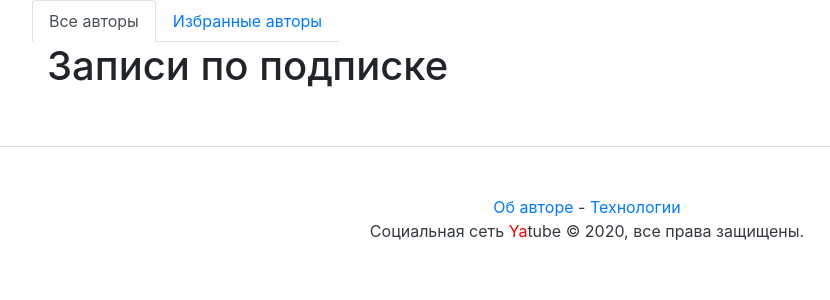
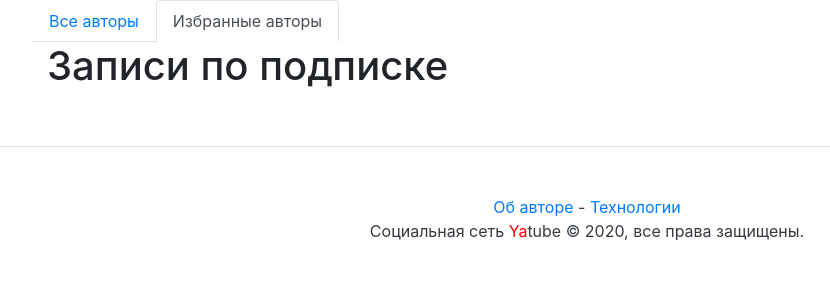
Before and after one commit to TayzleST/yatube, a Django app: page /follow/ in a window 1280 px wide. Shown: the part 56-356 px from the top of the page, without its empty margins (53-883 px from the left). Run offline with Django 3.2, Linux system fonts and the light colour scheme; the visitor is signed in with stand-in values (Sample User, id 1); data comes from the database, SQL or seed files in the repository; data that the repository does not hold is empty; parts of the project's set-up code (start-up, migrations or seed data) failed here and were passed over; some libraries are stand-ins or nearby versions.

Commit message:
fix menu for followed authors and changed size of image in post

```diff
--- a/posts/templates/post_item.html
+++ b/posts/templates/post_item.html
@@ -2,7 +2,7 @@
 
     <!-- Отображение картинки -->
     {% load thumbnail %}
-    {% thumbnail post.image "960x339" crop="center" upscale=True as im %}
+    {% thumbnail post.image "960x500" crop="center" upscale=True as im %}
     <img class="card-img" src="{{ im.url }}" />
     {% endthumbnail %}
     <!-- Отображение текста поста -->
--- a/templates/menu.html
+++ b/templates/menu.html
@@ -2,10 +2,10 @@
 <div class="row">
     <ul class="nav nav-tabs">
         <li class="nav-item">
-            <a class="nav-link {% if index %}active{% endif %}" href="/">Все авторы</a>
+            <a class="nav-link {% if not index %}active{% endif %}" href="/">Все авторы</a>
         </li>
         <li class="nav-item">
-            <a class="nav-link {% if follow %}active{% endif %}" href="/follow">Избранные авторы</a>
+            <a class="nav-link {% if not follow %}active{% endif %}" href="/follow">Избранные авторы</a>
         </li>
     </ul>
 </div>
```
